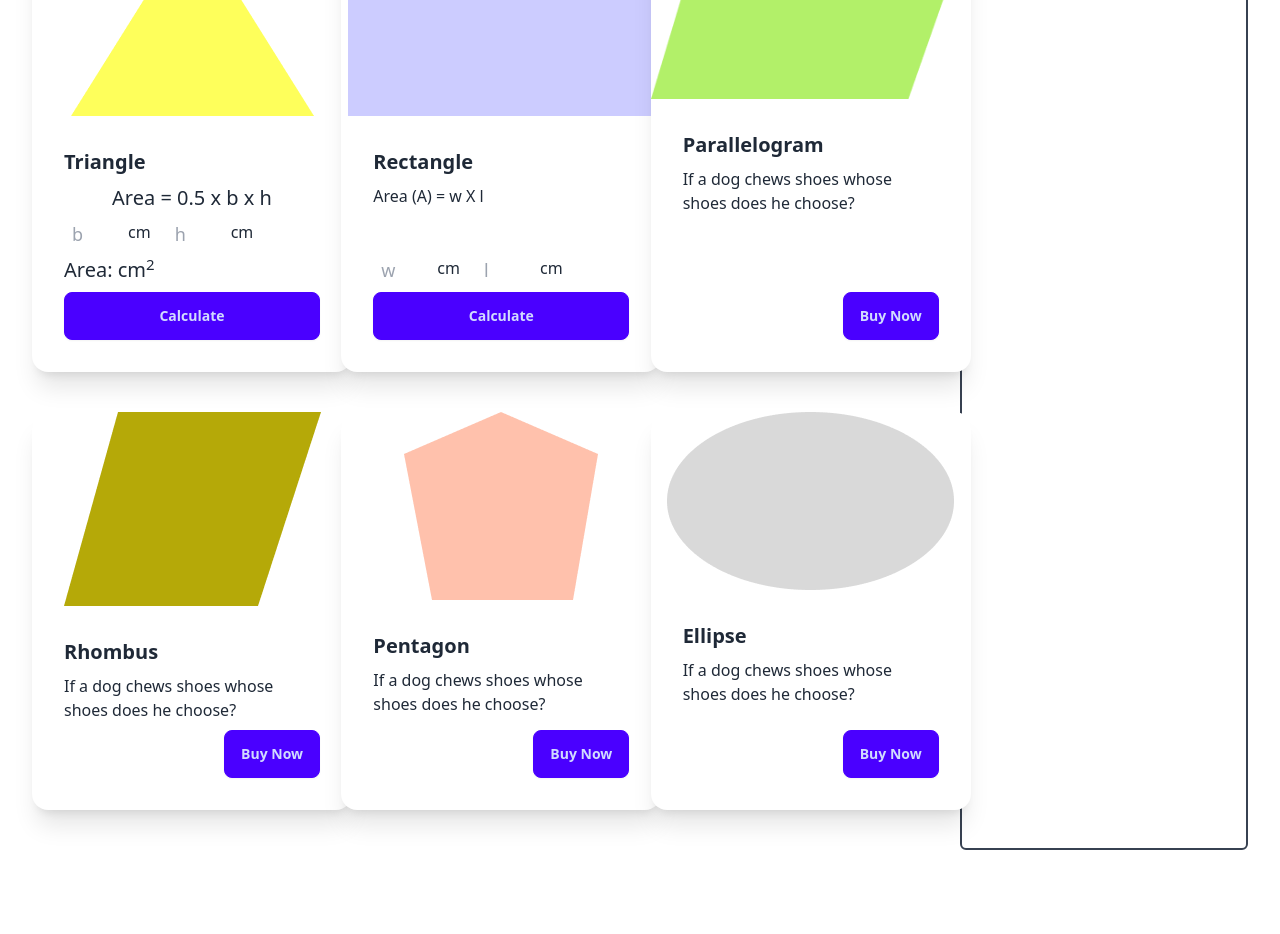
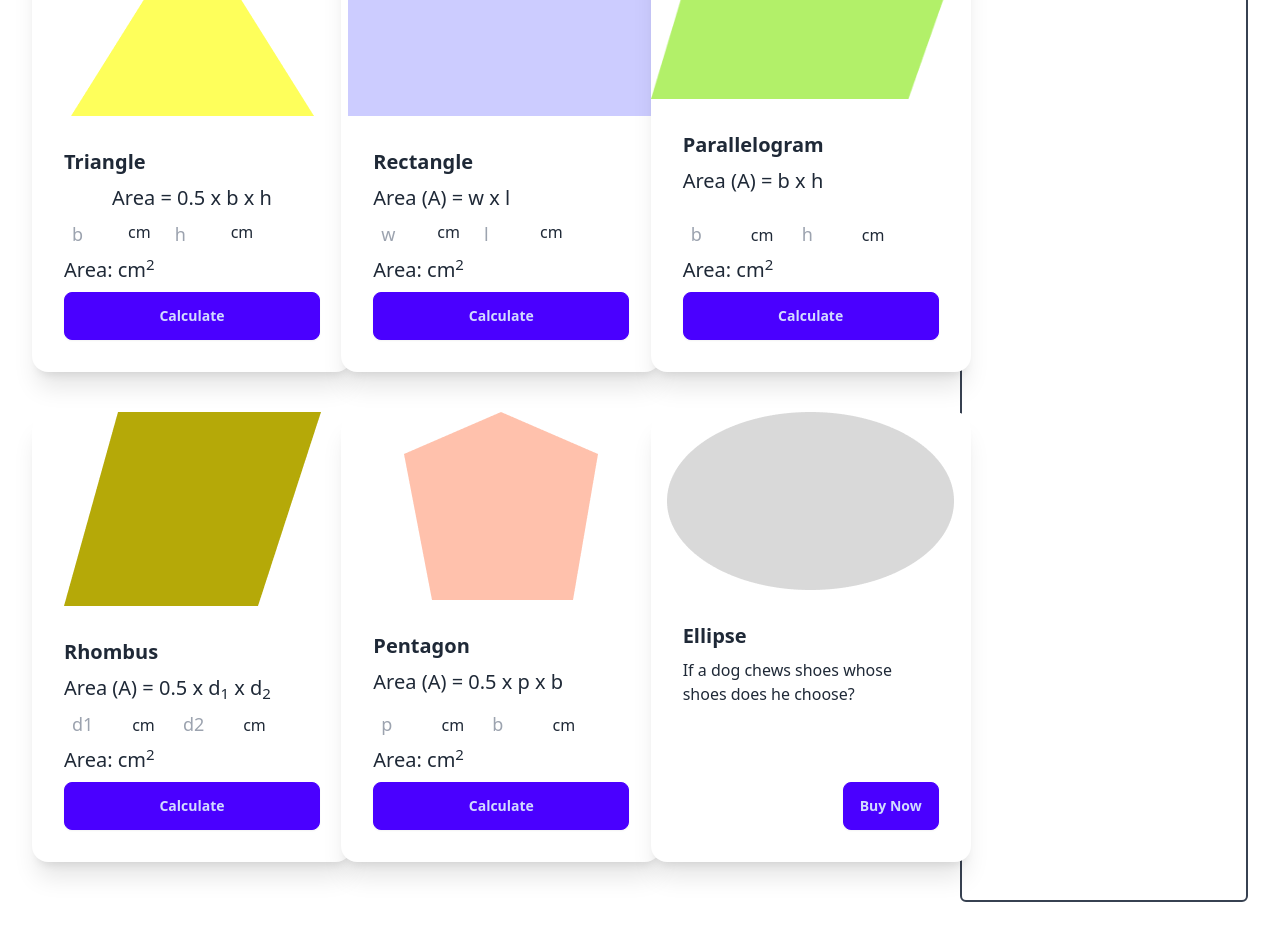
Before and after one commit to ShompaBishwas/geometry-genius, a plain HTML site: page index.html in a window 1280 px wide. Shown: the part 110-1044 px from the top of the page. Before the commit the page ends 992 px from the top, so only its background shows below. Drawn offline with nearby package versions, Linux system fonts and the light colour scheme.

Commit message:
added 2 new math

```diff
--- a/index.html
+++ b/index.html
@@ -40,12 +40,15 @@
                     <figure><img src="images/rectangle.png" alt="Rectangle" /></figure>
                     <div class="card-body">
                       <h2 class="card-title">Rectangle</h2>
-                      <p>Area (A) = w X l</p>
+                      <p class="text-xl">Area (A) = w x l</p>
                       <div class="flex">
-                        <input class="w-14 text-lg px-2 rounded-sm" type="text " name="" id="" placeholder="w">
+                        <input class="w-14 text-lg px-2 rounded-sm" type="text " name="" id="rectangle-width" placeholder="w">
                         <span class="mr-4 ml-2">cm</span>
-                        <input class="w-14 text-lg px-2 rounded-sm" type="text" name="" id="" placeholder="l">
+                        <input class="w-14 text-lg px-2 rounded-sm" type="text" name="" id="rectangle-length" placeholder="l">
                         <span class="mr-4 ml-2">cm</span>
+                      </div>
+                      <div>
+                        <p class="text-xl">Area: <span id="rectangle-area"></span> <span>cm<sup>2</sup></span></p>
                       </div>
                       <div class="card-actions">
                         <button onclick="calculateRectangleArea()" class="btn btn-primary w-full">Calculate</button>
@@ -57,9 +60,18 @@
                     <figure><img src="images/parallelogram.png" alt="Parallelogram" /></figure>
                     <div class="card-body">
                       <h2 class="card-title">Parallelogram</h2>
-                      <p>If a dog chews shoes whose shoes does he choose?</p>
-                      <div class="card-actions justify-end">
-                        <button class="btn btn-primary">Buy Now</button>
+                      <p class="text-xl">Area (A) = b x h</p>
+                      <div>
+                        <input class="w-14 text-lg px-2 rounded-sm" type="text " name="" id="parallelogram-base" placeholder="b">
+                        <span class="mr-4 ml-2">cm</span>
+                        <input class="w-14 text-lg px-2 rounded-sm" type="text" name="" id="parallelogram-height" placeholder="h">
+                        <span class="mr-4 ml-2">cm</span>
+                      </div>
+                      <div>
+                        <p class="text-xl">Area: <span id="parallelogram-area"></span> <span>cm<sup>2</sup></span></p>
+                      </div>
+                      <div class="card-actions">
+                        <button onclick="calculateParallelogramArea()" class="btn btn-primary w-full"> Calculate</button>
                       </div>
                     </div>
                   </div>
@@ -68,9 +80,18 @@
                     <figure><img src="images/rhombus.png" alt="Rhombus" /></figure>
                     <div class="card-body">
                       <h2 class="card-title">Rhombus</h2>
-                      <p>If a dog chews shoes whose shoes does he choose?</p>
-                      <div class="card-actions justify-end">
-                        <button class="btn btn-primary">Buy Now</button>
+                      <p class="text-xl">Area (A) = 0.5 x d<sub>1</sub> x d<sub>2</sub></p>
+                      <div>
+                        <input class="w-14 text-lg px-2 rounded-sm" type="text " name="" id="rhombus-distance1" placeholder="d1">
+                        <span class="mr-4 ml-2">cm</span>
+                        <input class="w-14 text-lg px-2 rounded-sm" type="text" name="" id="rhombus-distance2" placeholder="d2">
+                        <span class="mr-4 ml-2">cm</span>
+                      </div>
+                      <div>
+                        <p class="text-xl">Area: <span id="rhombus-area"></span> <span>cm<sup>2</sup></span></p>
+                      </div>
+                      <div class="card-actions ">
+                        <button onclick="calculateRhombusArea()" class="btn btn-primary w-full">Calculate</button>
                       </div>
                     </div>
                   </div>
@@ -79,9 +100,18 @@
                     <figure><img src="images/pentagon.png" alt="Pentagon" /></figure>
                     <div class="card-body">
                       <h2 class="card-title">Pentagon</h2>
-                      <p>If a dog chews shoes whose shoes does he choose?</p>
-                      <div class="card-actions justify-end">
-                        <button class="btn btn-primary">Buy Now</button>
+                      <p class="text-xl">Area (A) = 0.5 x p x b</p>
+                      <div>
+                        <input class="w-14 text-lg px-2 rounded-sm" type="text " name="" id="pentagon-pere" placeholder="p">
+                        <span class="mr-4 ml-2">cm</span>
+                        <input class="w-14 text-lg px-2 rounded-sm" type="text" name="" id="pentagon-base" placeholder="b">
+                        <span class="mr-4 ml-2">cm</span>
+                      </div>
+                      <div>
+                        <p class="text-xl">Area: <span id="pentagon-area"></span> <span>cm<sup>2</sup></span></p>
+                      </div>
+                      <div class="card-actions ">
+                        <button onclick="calculatePentagonArea()" class="btn btn-primary w-full">Calculate</button>
                       </div>
                     </div>
                   </div>
@@ -105,5 +135,8 @@
     </main>
     <script src="scripts/triangle.js"></script>
     <script src="scripts/rectangle.js"></script>
+    <script src="scripts/parallelogram.js"></script>
+    <script src="scripts/rhombus.js"></script>
+    <script src="scripts/pentagon.js"></script>
 </body>
 </html>
--- /dev/null
+++ b/scripts/parallelogram.js
@@ -0,0 +1,22 @@
+function calculateParallelogramArea(){
+
+    // Get Width of the Rectangle
+    const baseInput = document.getElementById('parallelogram-base');
+    const baseText = baseInput.value;
+    const base = parseFloat(baseText);
+    console.log(base);
+    // Get Length of the Rectangle
+    const heightInput = document.getElementById('parallelogram-height');
+    const heightText = heightInput.value;
+    const height = parseFloat(heightText);
+    console.log(height);
+
+    //Calculate Rectangle Area
+    const area = base * height;
+    console.log(area);
+
+    //Display Rectangle Area
+
+    const parallelogramAreaSpan = document.getElementById('parallelogram-area');
+    parallelogramAreaSpan.innerText = area;
+}
--- /dev/null
+++ b/scripts/pentagon.js
@@ -0,0 +1,26 @@
+
+function calculatePentagonArea(){
+    const pere = getInputValueById('pentagon-pere');
+    console.log('Pere :', pere);
+
+    const base = getInputValueById('pentagon-base');
+    console.log('Base :', base);
+
+    const area = 0.5 * pere * base;
+    console.log(area);
+
+    setInnerTextById('pentagon-area', area);
+}
+
+function getInputValueById(inputFieldId){
+    const inputField = document.getElementById(inputFieldId);
+    const inputValueText = inputField.value;
+    const inputValue = parseFloat(inputValueText);
+    //console.log(inputValue);
+    return inputValue;
+}
+
+function setInnerTextById(elementId, area){
+    const element = document.getElementById(elementId);
+    element.innerText = area;
+}
--- a/scripts/rectangle.js
+++ b/scripts/rectangle.js
@@ -1,5 +1,24 @@
 
 
 function calculateRectangleArea(){
-    console.log('calculate rect area')
+
+    // Get Width of the Rectangle
+    const widthInput = document.getElementById('rectangle-width');
+    const widthText = widthInput.value;
+    const width = parseFloat(widthText);
+    console.log(width);
+    // Get Length of the Rectangle
+    const lengthInput = document.getElementById('rectangle-length');
+    const lengthText = lengthInput.value;
+    const length = parseFloat(lengthText);
+    console.log(length);
+
+    //Calculate Rectangle Area
+    const area = width * length;
+    console.log(area);
+
+    //Display Rectangle Area
+
+    const rectangleAreaSpan = document.getElementById('rectangle-area');
+    rectangleAreaSpan.innerText = area;
 }
--- /dev/null
+++ b/scripts/rhombus.js
@@ -0,0 +1,26 @@
+
+function calculateRhombusArea(){
+    const distance1 = getInputValueById('rhombus-distance1');
+    console.log('Distance1 :', distance1);
+
+    const distance2 = getInputValueById('rhombus-distance2');
+    console.log('Distance2 :', distance2);
+
+    const area = 0.5 * distance1 *distance2;
+    console.log(area);
+
+    setInnerTextById('rhombus-area', area);
+}
+
+function getInputValueById(inputFieldId){
+    const inputField = document.getElementById(inputFieldId);
+    const inputValueText = inputField.value;
+    const inputValue = parseFloat(inputValueText);
+    //console.log(inputValue);
+    return inputValue;
+}
+
+function setInnerTextById(elementId, area){
+    const element = document.getElementById(elementId);
+    element.innerText = area;
+}
```
